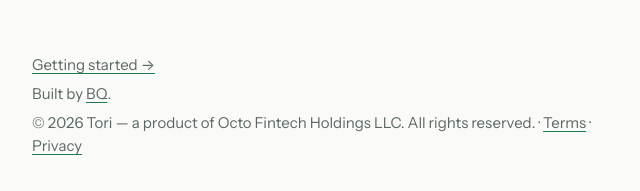
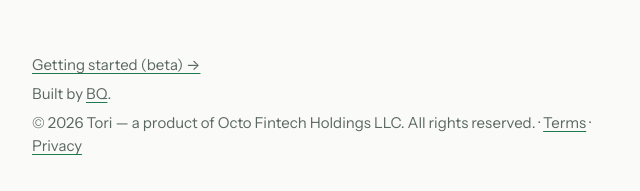
Before and after one commit to GAishZOEish/tori-examples, a plain HTML site: page index.html in a window 1280 px wide. Shown: the part 717-908 px from the top of the page, 312-952 px from the left. Drawn offline with Linux system fonts and the light colour scheme.

Commit message:
usetori.dev: Getting started (beta)

```diff
--- a/index.html
+++ b/index.html
@@ -136,7 +136,7 @@
     </ol>
 
     <footer>
-      <p><a href="https://github.com/GAishZOEish/tori-examples#readme">Getting started →</a></p>
+      <p><a href="https://github.com/GAishZOEish/tori-examples#readme">Getting started (beta) →</a></p>
       <p>Built by <a href="https://github.com/GAishZOEish">BQ</a>.</p>
       <p>© 2026 Tori — a product of Octo Fintech Holdings LLC. All rights reserved. · <a href="/terms">Terms</a> · <a href="/privacy">Privacy</a></p>
     </footer>
```
